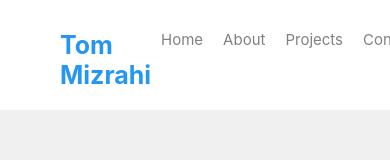
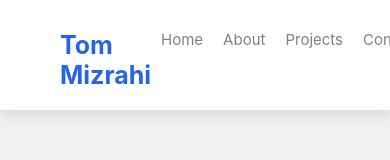
Before and after one commit to TOMLUCA7/personalProtfolio, a plain HTML site: page index.html in a window 390 px wide. Shown: the top 160 px of the page. Drawn offline with Linux system fonts and the light colour scheme; grey boxes are pictures that could not be loaded.

Commit message:
last changes before responsive design

```diff
--- a/style.css
+++ b/style.css
@@ -20,12 +20,14 @@ body {
     display: flex;
     justify-content: space-between;
     padding: 20px;
-    -webkit-box-shadow: 2px 12px 36px 5px rgba(0,0,0,0.49);
-    box-shadow: 2px 12px 36px 5px rgba(0,0,0,0.49);
+    box-shadow: 0px 4px 12px rgba(0, 0, 0, 0.1);
+    /* position: sticky; */
+    top: 0;
+    z-index: 1000;
 }
 
 .logo {
-    color: rgb(37, 150, 243);
+    color: #2563eb;
     font-size: 25px;
     margin-left: 40px;
     margin-top: 10px;
@@ -37,6 +39,7 @@ nav {
     padding: 10px;
     gap: 20px;
     font-size: 15px;
+    padding-right: 80px;
 }
 
 a {
@@ -415,4 +418,4 @@ footer {
 }
 
 
-/* ---------- responsive Design */
+/* ---------- responsive Design -----------------*/
```
